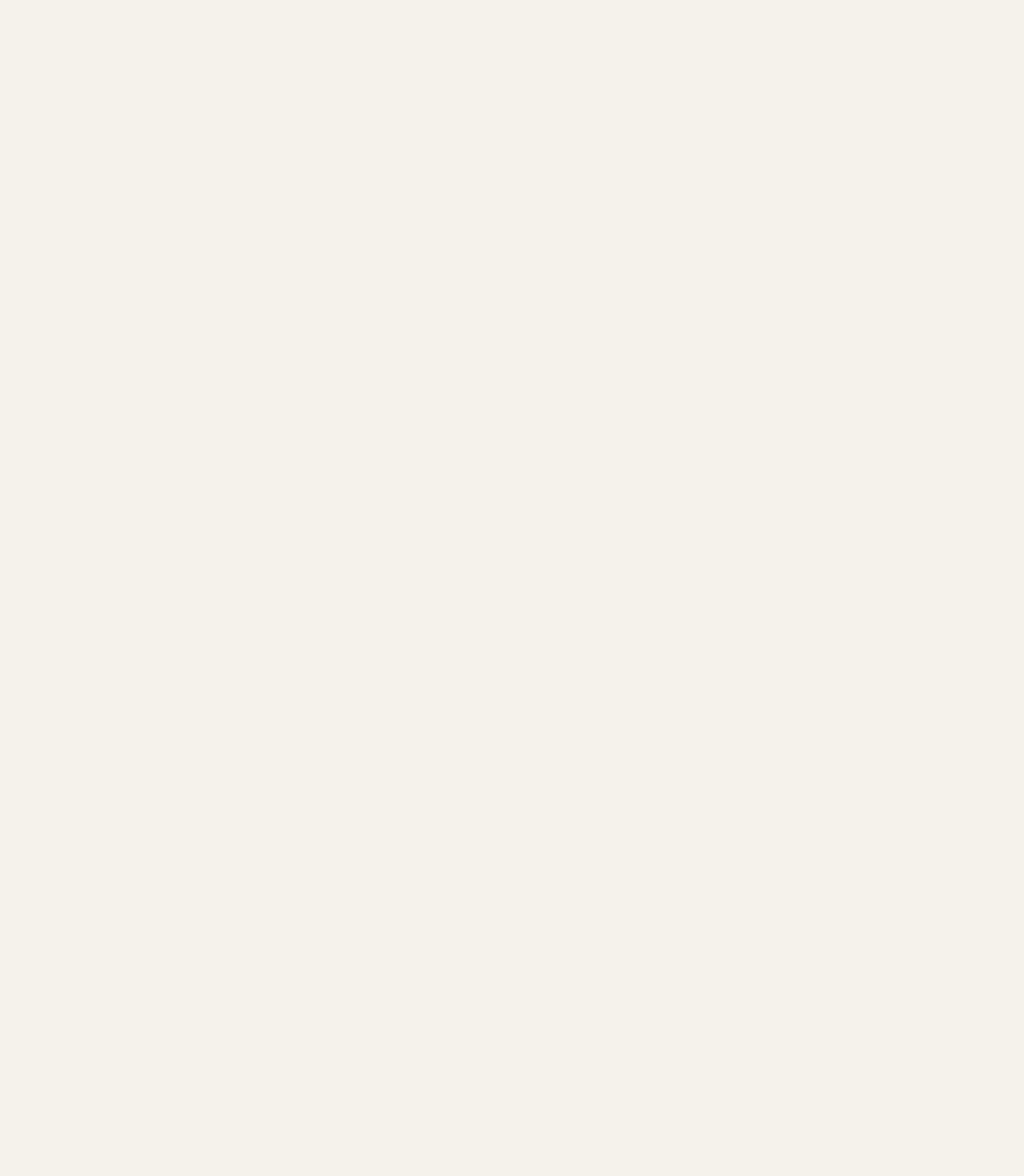
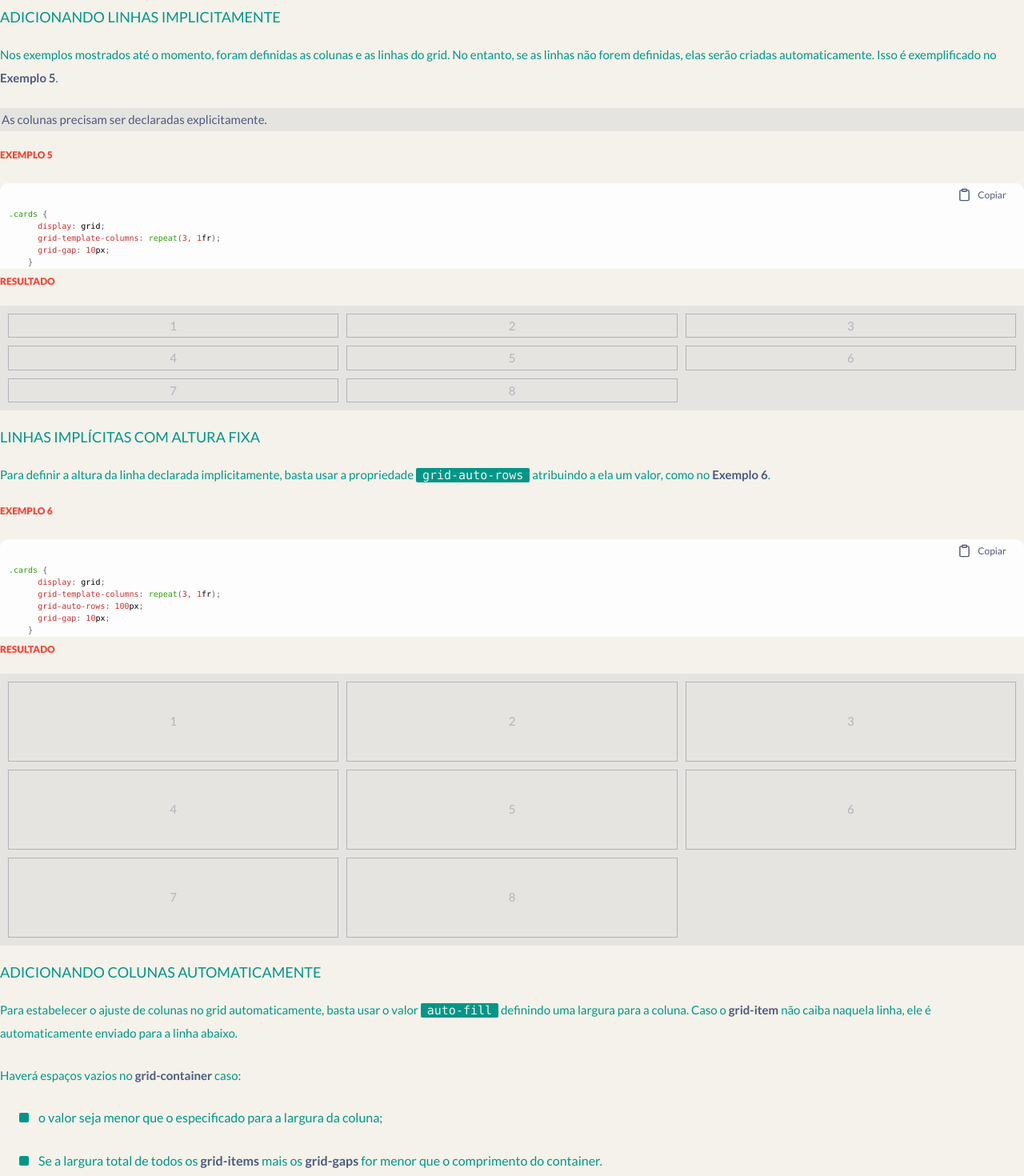
Before and after one commit to severidade/grid_css, a React (Create React App) app: page /implied_grid in a window 1280 px wide. Shown: the part 160-1630 px from the top of the page at 80% size. Before the commit the page ends 800 px from the top, so only its background shows below. Built offline with nearby package versions, Linux system fonts and the light colour scheme; a web font is replaced by a local one.

Commit message:
feat: :rocket: ImpliedGrid  é implementado
Junto como o arquivo atualizado ImpliedGridData

```diff
--- a/src/Pages/ImpliedGrid.jsx
+++ b/src/Pages/ImpliedGrid.jsx
@@ -1,15 +1,15 @@
 import React from "react";
 import Navbar from "../components/Navbar/Navbar";
-// import GridExamples from "../components/GridExamples/GridExamples";
+import GridExamples from "../components/GridExamples/GridExamples";
 
-// import DefiningTheGrid from '../data/ImpliedGrid';
+import ImpliedGridData from '../data/ImpliedGridData';
 
 export default function ImpliedGrid() {
   return (
     <>
       <Navbar />
       <h3>GRID IMPLÍCITO</h3>
-      {/* <GridExamples gridData={DefiningTheGrid} /> */}
+      <GridExamples gridData={ ImpliedGridData } />
     </>
   );
 }
--- a/src/components/GridExamples/GridExamples.jsx
+++ b/src/components/GridExamples/GridExamples.jsx
@@ -63,7 +63,8 @@ export default function GridExamples({ gridData }) {
             </div>
             <div className="resultado">
               <h5>Resultado</h5>
-              <div className={`exemplo_${exampleKey}`}>
+              <div className={`exemplo_${exampleKey} ${example.Resize ? "resize" : ""}`} key={exampleKey}>
+
                 {Array.from(Array(numberOfItems).keys()).map((itemIndex) => (
                   <div className={`item item-0${itemIndex + 1}`} key={itemIndex}>
                     <p>{itemIndex + 1}</p>
--- /dev/null
+++ b/src/data/ImpliedGridData.js
@@ -0,0 +1,57 @@
+const ImpliedGridData = {
+  5: {
+    Title: "Adicionando linhas implicitamente",
+    Description: "<p>Nos exemplos mostrados até o momento, foram definidas as colunas e as linhas do grid. No entanto, se as linhas não forem definidas, elas serão criadas automaticamente. Isso é exemplificado no <strong>Exemplo 5</strong>.</p><p class=\"obs\">As colunas precisam ser declaradas explicitamente.</p>",
+    Code: `.cards {
+      display: grid;
+      grid-template-columns: repeat(3, 1fr);
+      grid-gap: 10px;
+    }`,
+    Result: {
+      NumberOfItems: 8,
+    }
+  },
+  6: {
+    Title: "Linhas implícitas com altura fixa",
+    Description: "<p>Para definir a altura da linha declarada implicitamente, basta usar a propriedade <strong class=\"codigo\">grid-auto-rows</strong> atribuindo a ela um valor, como no <strong>Exemplo 6</strong>.</p>",
+    Code: `.cards {
+      display: grid;
+      grid-template-columns: repeat(3, 1fr);
+      grid-auto-rows: 100px;
+      grid-gap: 10px;
+    }`,
+    Result: {
+      NumberOfItems: 8,
+    }
+  },
+  7: {
+    Title: "Adicionando colunas automaticamente",
+    Description: "<p>Para estabelecer o ajuste de colunas no grid automaticamente, basta usar o valor <strong class=\"codigo\">auto-fill</strong> definindo uma largura para a coluna. Caso o <strong>grid-item</strong> não caiba naquela linha, ele é automaticamente enviado para a linha abaixo.</p><p>Haverá espaços vazios no <strong>grid-container</strong> caso:</p><ul><li>o valor seja menor que o especificado para a largura da coluna;</li><li>Se a largura total de todos os <strong>grid-items</strong> mais os <strong>grid-gaps</strong> for menor que o comprimento do container.</li></ul><p>Redimensione a caixa cinza do <strong>Exemplo 7</strong> e veja o resultado.</p>",
+    Code: `.cards {
+      display: grid;
+      grid-template-columns: repeat(auto-fill, 100px);
+      grid-auto-rows: 100px;
+      grid-gap: 10px;
+    }`,
+    Resize: true,
+    Result: {
+      NumberOfItems: 6,
+    }
+  },
+  8: {
+    Title: "A função minmax( )",
+    Description: "<p>Com a função <strong>minmax</strong> é possível criar um grid mais flexível, diminuindo a possibilidade de aparecimento de espaços vazios, pois a largura da coluna é definida por um intervalo <strong class=\"codigo\">minmax(200px, 2fr)</strong>.</p>",
+    Code: `.cards {
+      display: grid;
+      grid-template-columns: repeat(auto-fill, minmax(200px, 1fr));
+      grid-auto-rows: 100px;
+      grid-gap: 10px;
+    }`,
+    Resize: true,
+    Result: {
+      NumberOfItems: 6,
+    }
+  },
+};
+
+export default ImpliedGridData;
--- a/src/index.css
+++ b/src/index.css
@@ -83,6 +83,21 @@ p strong.codigo, li strong.codigo {
   word-wrap: break-word;
 }
 
+p { font-size: 15px; line-height: 1.9em; padding-bottom: 24px;}
+ul { margin-bottom: 23px; padding-left: 48px;}
+li {font-size: medium; line-height: 1.9em; padding-bottom: 24px; position: relative;}
+li:last-of-type { padding-bottom: 0; }
+li:after {
+	content: "";
+    width: 12px;
+    height: 12px;
+    background: #009688;
+    position: absolute;
+    top: 9px;
+    border-radius: 2px;
+    left: -24px;
+}
+
 .container_master {
 	width: var(--container-width-mobile);
 	min-height: calc(100vh - var(--nav-height));
```
